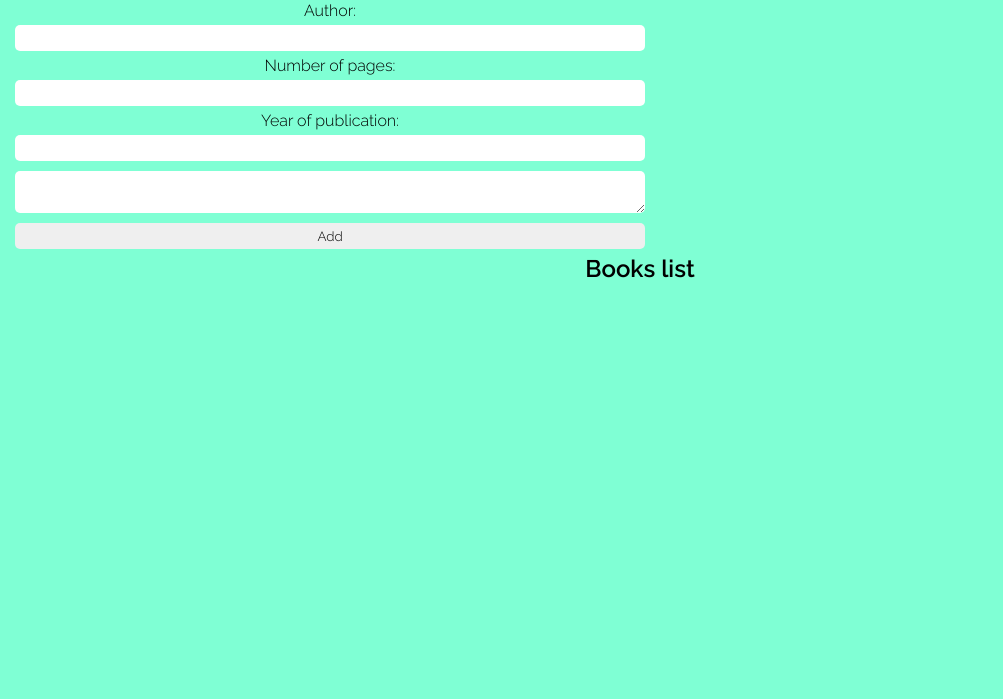
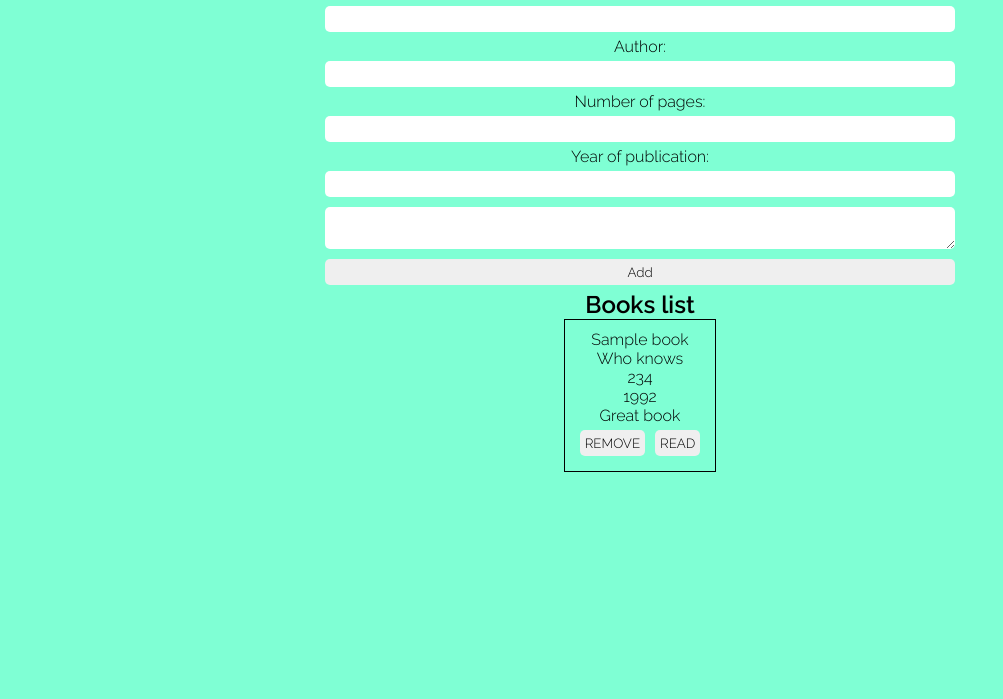
Before and after one commit to tynakpinska/library, a plain HTML site: page index.html in a window 1280 px wide. Shown: the part 101-800 px from the top of the page, without its empty margins (0-1003 px from the left). Drawn offline with Linux system fonts and the light colour scheme.

Commit message:
display book card, add buttons

```diff
--- a/index.css
+++ b/index.css
@@ -15,14 +15,29 @@ body {
 
 form {
   width: 50vw;
+  margin: auto;
   display: flex;
   flex-direction: column;
 }
 
-input, textarea {
+button, input, textarea {
     padding: 5px;
     margin: 5px;
     border: none;
     border-radius: 5px;
+}
 
+button {
+  text-transform: uppercase;
 }
+
+.books-list {
+  display: flex;
+  justify-content: center;
+  align-items: center;
+}
+
+.bookCard {
+  border: 1px solid black;
+  padding: 10px;
+}
--- a/index.html
+++ b/index.html
@@ -9,6 +9,7 @@
   </head>
   <body>
     <h1>Library</h1>
+    <button>New book</button>
     <form>
       <label for="title">Title:</label>
       <input id="title" type="text" name="title" value="" />
@@ -26,7 +27,8 @@
 
       <input id="submit-button" type="submit" value="Add" />
     </form>
-    <div class="books-list"><h2>Books list</h2></div>
+    <h2>Books list</h2>
+    <div class="books-list"></div>
     <script src="index.js"></script>
   </body>
 </html>
--- a/index.js
+++ b/index.js
@@ -1,18 +1,31 @@
+const form = document.querySelector("form");
 const submitButton = document.getElementById("submit-button");
 const titleInput = document.getElementById("title");
 const authorInput = document.getElementById("author");
 const pagesInput = document.getElementById("pages");
 const yearInput = document.getElementById("year");
 const descriptionInput = document.getElementById("description");
+const booksList = document.querySelector(".books-list");
 
-let myLibrary = [];
+let myLibrary = [
+  {
+    title: "Sample book",
+    author: "Who knows",
+    pages: 234,
+    year: "1992",
+    description: "Great book",
+  },
+];
 
-function Book(title, author, pages, year, description) {
+generateBooksList();
+
+function Book(title, author, pages, year, description, id) {
   this.title = title;
   this.author = author;
   this.pages = pages;
   this.year = year;
   this.description = description;
+  this.id = id;
 }
 
 function addBookToLibrary() {
@@ -21,14 +34,11 @@ function addBookToLibrary() {
   const pages = pagesInput.value;
   const year = yearInput.value;
   const description = descriptionInput.value;
-  const book = new Book(title, author, pages, year, description);
+  const id = myLibrary.length + 1;
+  const book = new Book(title, author, pages, year, description, id);
   myLibrary.push(book);
-  titleInput.value = "";
-  authorInput.value = "";
-  pagesInput.value = "";
-  yearInput.value = "";
-  descriptionInput.value = "";
-  console.log(myLibrary);
+  form.reset();
+  generateBooksList();
 }
 
 submitButton.addEventListener("click", e => {
@@ -36,4 +46,39 @@ submitButton.addEventListener("click", e => {
   addBookToLibrary();
 });
 
-console.log("test");
+function generateBooksList() {
+  myLibrary.forEach(book => {
+    const bookNode = document.createElement("div");
+    bookNode.className = "bookCard";
+
+    const bookTitle = document.createElement("p");
+    bookTitle.append(book.title);
+    bookNode.append(bookTitle);
+
+    const bookAuthor = document.createElement("p");
+    bookAuthor.append(book.author);
+    bookNode.append(bookAuthor);
+
+    const bookPages = document.createElement("p");
+    bookPages.append(book.pages);
+    bookNode.append(bookPages);
+
+    const bookYear = document.createElement("p");
+    bookYear.append(book.year);
+    bookNode.append(bookYear);
+
+    const bookDescription = document.createElement("p");
+    bookDescription.append(book.description);
+    bookNode.append(bookDescription);
+
+    const removeButton = document.createElement("button");
+    removeButton.textContent = "Remove";
+    bookNode.append(removeButton);
+
+    const statusButton = document.createElement("button");
+    statusButton.textContent = "Read";
+    bookNode.append(statusButton);
+
+    booksList.append(bookNode);
+  });
+}
```
